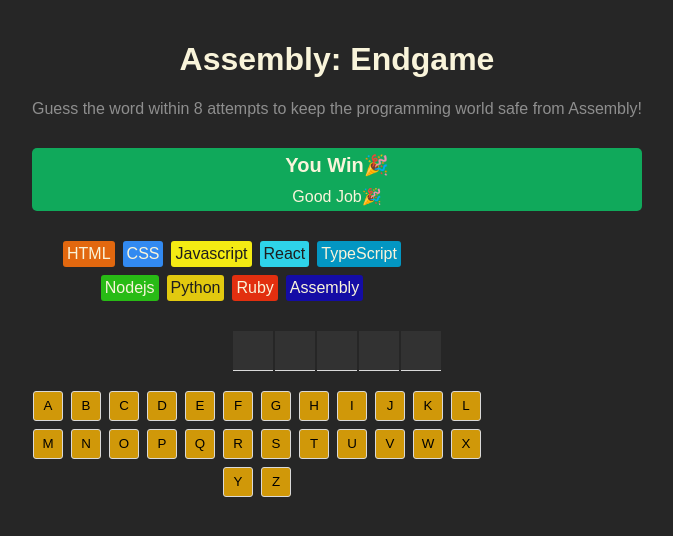
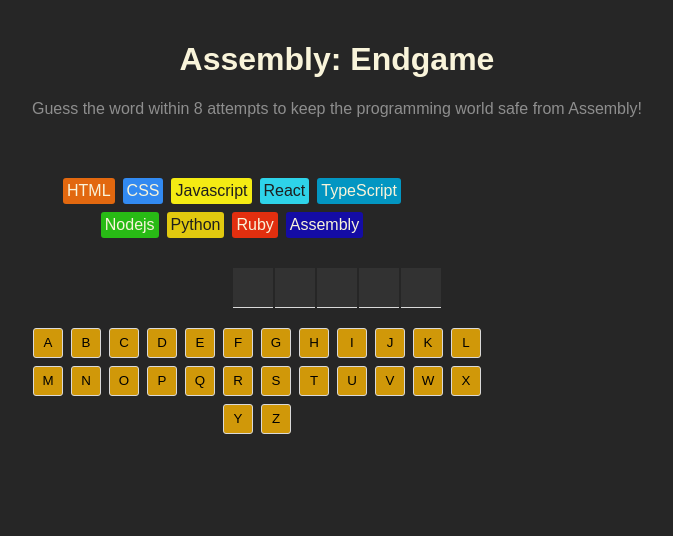
Before and after one commit to lubnafebin/react, a React (Vite) app in the folder assembly-endgame/: page / in a window 1280 px wide. Shown: the top 536 px of the page, without its empty margins (303-976 px from the left). Built offline with nearby package versions, Linux system fonts and the light colour scheme.

Commit message:
based on the win or lose condition display the game status with styles

```diff
--- a/assembly-endgame/src/components/AssemblyEndgame.jsx
+++ b/assembly-endgame/src/components/AssemblyEndgame.jsx
@@ -125,9 +125,20 @@
           from Assembly!
         </p>
       </header>
-      <section className="game-status">
-        <h2>You Win🎉</h2>
-        <p>Good Job🎉</p>
+      <section className={`game-status ${isGameWon ? "won" : "lost"} `}>
+        {isGameOver ? (
+          isGameWon ? (
+            <>
+              <h2>You Win🎉</h2>
+              <p>Good Job🎉</p>
+            </>
+          ) : (
+            <>
+              <h2>Game Over!!</h2>
+              <p>You lose! Better start learning Assembly!</p>
+            </>
+          )
+        ) : null}
       </section>
       <section className="lang-chips">{langElement}</section>
       <section className="word">{letterElement}</section>
--- a/assembly-endgame/src/index.css
+++ b/assembly-endgame/src/index.css
@@ -29,13 +29,19 @@
 }
 
 .game-status{
-  background-color: #10A95B;
   display: flex;
   flex-direction: column;
   align-items: center;
   color:#F9F4DA ;
   border-radius: 5px;
   margin-block: 30px;
+}
+
+section.game-status.won{
+  background-color: #10A95B;
+}
+section.game-status.lost{
+  background-color: #BA2A2A;
 }
 
 .game-status >p{
```
